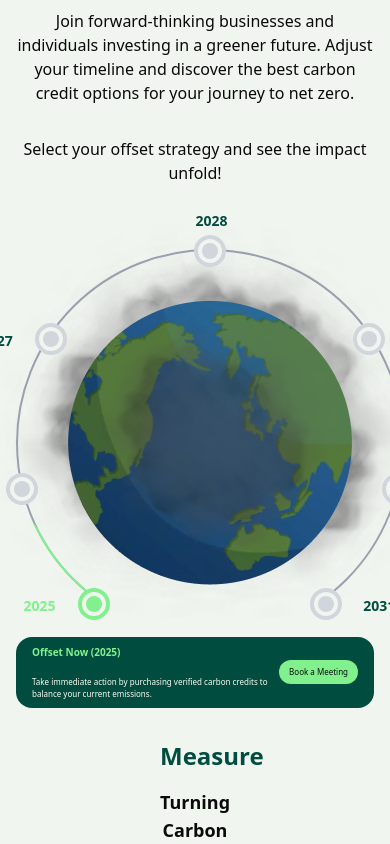
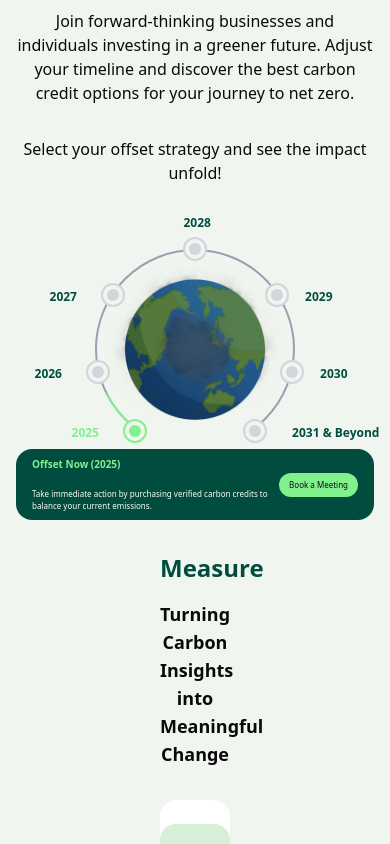
Before and after one commit to mohamedamobarak/Akhdar, a React (Vite) app: page /esg in a window 390 px wide. Shown: the part 780-1624 px from the top of the page. Built offline with nearby package versions, Linux system fonts and the light colour scheme; what country-list would draw is missing.

Commit message:
make earth image responsive

```diff
--- a/src/Modules/ESG/components/NetZeroJourney.jsx
+++ b/src/Modules/ESG/components/NetZeroJourney.jsx
@@ -5,25 +5,62 @@ import globe from "../../../assets/ESG/Earthh.png"; // Adjust path as needed
 import fogg from "../../../assets/ESG/fogg.png"; // Adjust path as needed
 import foggMiddle from "../../../assets/ESG/foggmiddle.png"; // Adjust path as needed
 const years = [
-  { year: "2025", top: "92%", left: "20%", active: true },
-  { year: "2026", top: "62.5%", left: "1.5%" },
-  { year: "2027", top: "23.75%", left: "9%" },
-  { year: "2028", top: "1%", left: "50%" },
-  { year: "2029", top: "23.75%", left: "91%" },
-{ year: "2030", top: "62.5%", left: "98.5%" },
-{ year: "2031 & Beyond", top: "92%", left: "80%" },
+  {
+    year: "2025",
+    top: { sm: "92%", md: "92%", lg: "92%" },
+    left: { sm: "20%", md: "20%", lg: "20%" },
+    active: true
+  },
+  {
+    year: "2026",
+    top: { sm: "62.5%", md: "62.5%", lg: "62.5%" },
+    left: { sm: "1.5%", md: "1.5%", lg: "1.5%" }
+  },
+  {
+    year: "2027",
+    top: { sm: "23.75%", md: "23.75%", lg: "23.75%" },
+    left: { sm: "9%", md: "9%", lg: "9%" }
+  },
+  {
+    year: "2028",
+    top: { sm: "1%", md: "1%", lg: "1%" },
+    left: { sm: "50%", md: "50%", lg: "50%" }
+  },
+  {
+    year: "2029",
+    top: { sm: "23.75%", md: "23.75%", lg: "23.75%" },
+    left: { sm: "91%", md: "91%", lg: "91%" }
+  },
+  {
+    year: "2030",
+    top: { sm: "62.5%", md: "62.5%", lg: "62.5%" },
+    left: { sm: "98.5%", md: "98.5%", lg: "98.5%" }
+  },
+  {
+    year: "2031 & Beyond",
+    top: { sm: "92%", md: "92%", lg: "92%" },
+    left: { sm: "80%", md: "80%", lg: "80%" }
+  },
 ];
 function NetZeroJourney() {
   const { t } = useTranslation();
   const lang = i18n.language || 'en';
   const isRTL = lang === 'ar';
 
-    const getTextPosition = (year) => {
+    const getTextPosition = (year, screenSize = 'lg') => {
+    const margins = {
+      sm: { side: "-20px", top: "-8px" },
+      md: { side: "-25px", top: "-10px" },
+      lg: { side: "-30px", top: "-12px" }
+    };
+
+    const margin = margins[screenSize] || margins.lg;
+
     // Left side years (2025, 2026, 2027) - text to the left
     if (['2025', '2026', '2027'].includes(year)) {
       return {
         transform: "translate(-100%, 0%)",
-        marginLeft: "-30px", // Gap between circle and text
+        marginLeft: margin.side,
         textAlign: "right"
       };
     }
@@ -31,7 +68,7 @@ function NetZeroJourney() {
     else if (['2029', '2030', '2031 & Beyond'].includes(year)) {
       return {
         transform: "translate(15%, 0%)",
-        marginLeft: "30px", // Gap between circle and text
+        marginLeft: margin.side.replace('-', ''),
         textAlign: "left"
       };
     }
@@ -39,7 +76,7 @@ function NetZeroJourney() {
     else if (year === '2028') {
       return {
         transform: "translate(-20%, -100%)",
-        marginTop: "-12px", // Gap between circle and text
+        marginTop: margin.top,
         textAlign: "center"
       };
     }
@@ -54,18 +91,18 @@ function NetZeroJourney() {
     <h3 className='text-primary  font-bold lg:text-[45px] text-center mb-4'>{t('esg.netZeroJourney.title')}</h3>
     <h3 className='font-medium lg:text-2xl text-center mb-8'>{t('esg.netZeroJourney.subtitle1')}</h3>
     <h3 className='font-medium lg:text-2xl text-center mb-16'>{t('esg.netZeroJourney.subtitle2')}</h3>
-    <div className="relative w-[387.6px] h-[387.6px] mx-auto text-center flex items-center justify-center px-3" dir="ltr" style={{ direction: 'ltr' }}>
+    <div className="relative w-[200px] h-[200px] md:w-[280px] md:h-[280px] lg:w-[387.6px] lg:h-[387.6px] mx-auto text-center flex items-center justify-center px-3" dir="ltr" style={{ direction: 'ltr' }}>
       {/* Globe Image */}
      {Array.from({ length: 4 }).map((_, i) => (
   <img
     key={i}
     src={fogg}
     alt="Fog overlay"
-    className="absolute w-full h-full object-cover pointer-events-none brightness-[80%]"
+    className="absolute w-[70%] h-[70%] md:w-[80%] md:h-[80%] lg:w-full lg:h-full object-cover pointer-events-none brightness-[80%]"
     style={{
-      transform: `rotate(${-i * 60}deg) translateX(50px)`,   // push it out
-      transformOrigin: "50% 50%",                            // pivot at centre
-      opacity: 0.8                                           // optional: soften
+      transform: `rotate(${-i * 60}deg) translateX(${window.innerWidth < 768 ? '30px' : window.innerWidth < 1024 ? '40px' : '50px'})`,
+      transformOrigin: "50% 50%",
+      opacity: 0.8
     }}
   />
 ))}
@@ -74,55 +111,55 @@ function NetZeroJourney() {
     key={i}
     src={fogg}
     alt="Fog overlay"
-    className="absolute w-full h-full object-cover pointer-events-none brightness-[80%]"
+    className="absolute w-[70%] h-[70%] md:w-[80%] md:h-[80%] lg:w-full lg:h-full object-cover pointer-events-none brightness-[80%]"
     style={{
-      transform: `rotate(${-i * 90}deg) translateX(40px)`,   // push it out
-      transformOrigin: "50% 50%",                            // pivot at centre
-      opacity: 0.8                                           // optional: soften
+      transform: `rotate(${-i * 90}deg) translateX(${window.innerWidth < 768 ? '25px' : window.innerWidth < 1024 ? '32px' : '40px'})`,
+      transformOrigin: "50% 50%",
+      opacity: 0.8
     }}
   />
 ))}
 <img
     src={foggMiddle}
     alt="Fog overlay"
-    className="absolute w-full h-full object-cover top-0 left-0 z-30 brightness-[30%]"
+    className="absolute w-[70%] h-[70%] md:w-[80%] md:h-[80%] lg:w-full lg:h-full object-cover top-1/2 left-1/2 transform -translate-x-1/2 -translate-y-1/2 z-30 brightness-[30%]"
   />
       <img
         src={globe}
         alt="Earth"
-        className=" brightness-[60%]  w-[283.79px] h-[283.79] object-contain z-20 relative"
+        className="brightness-[60%] w-[141px] h-[141px] md:w-[196px] md:h-[196px] lg:w-[283.79px] lg:h-[283.79px] object-contain z-20 relative"
       />
 
       {/* Year Labels */}
       {years.map((item, index) => (
         <div
           key={index}
-          className={`absolute z-50 text-sm text-center`}
+          className={`absolute z-50 text-xs md:text-sm lg:text-sm text-center`}
           style={{
-            top: item.top,
-            left: item.left,
+            top: item.top.lg,
+            left: item.left.lg,
             transform: "translate(-50%, -50%)",
             color: item.active ? "var(--color-main)" : "#013229",
             fontWeight: item.active ? "bold" : "normal",
           }}
         >
           <div
-            className={`w-8 h-8 rounded-full mb-1 mx-auto  border-4 flex items-center justify-center bg-bg ${
+            className={`w-6 h-6 md:w-7 md:h-7 lg:w-8 lg:h-8 rounded-full mb-1 mx-auto border-2 md:border-3 lg:border-4 flex items-center justify-center bg-bg ${
               item.active ? "border-[var(--color-main)]" : "border-gray-300"
             }`}
 
           >
             <div
-            className={`w-4 h-4  rounded-full  mx-auto ${
+            className={`w-3 h-3 md:w-3.5 md:h-3.5 lg:w-4 lg:h-4 rounded-full mx-auto ${
               item.active ? "bg-[var(--color-main)]" : "bg-gray-300"
             }`}
           >
                 <div
-            className="absolute text-sm whitespace-nowrap"
+            className="absolute text-xs md:text-sm lg:text-sm whitespace-nowrap"
             style={{
               color: item.active ? "var(--color-main)" : "#004D40",
               fontWeight: "bold" ,
-              ...getTextPosition(item.year, index)
+              ...getTextPosition(item.year, 'lg')
             }}
           >
             {item.year}
@@ -165,7 +202,6 @@ function NetZeroJourney() {
 </button>
     </div>
         </div>
-
   )
 }
 export default NetZeroJourney
```
